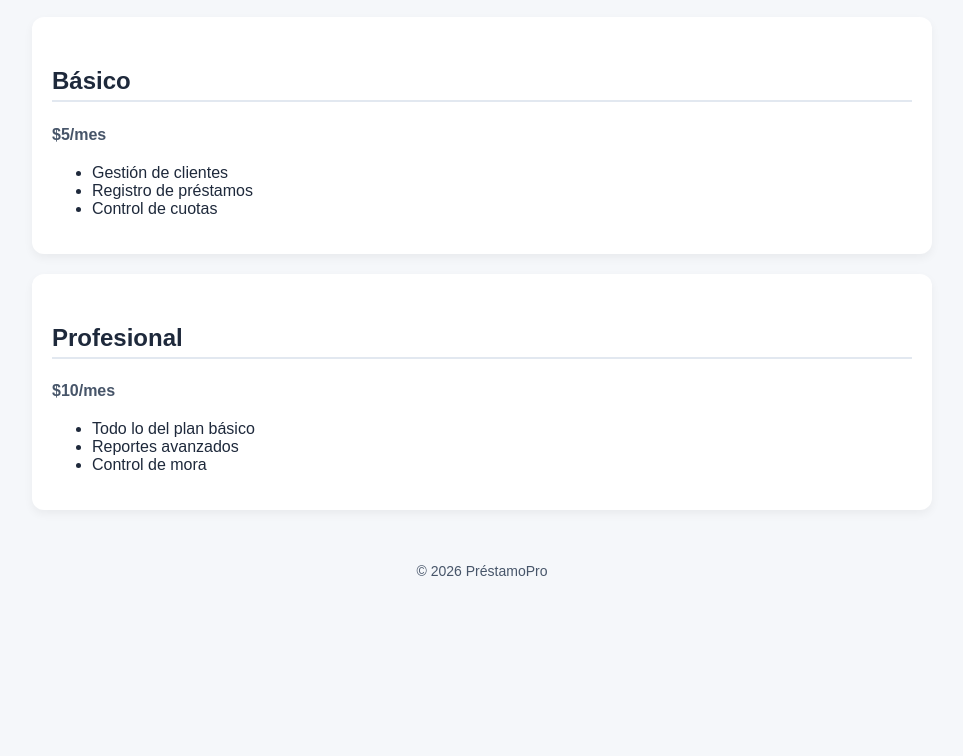
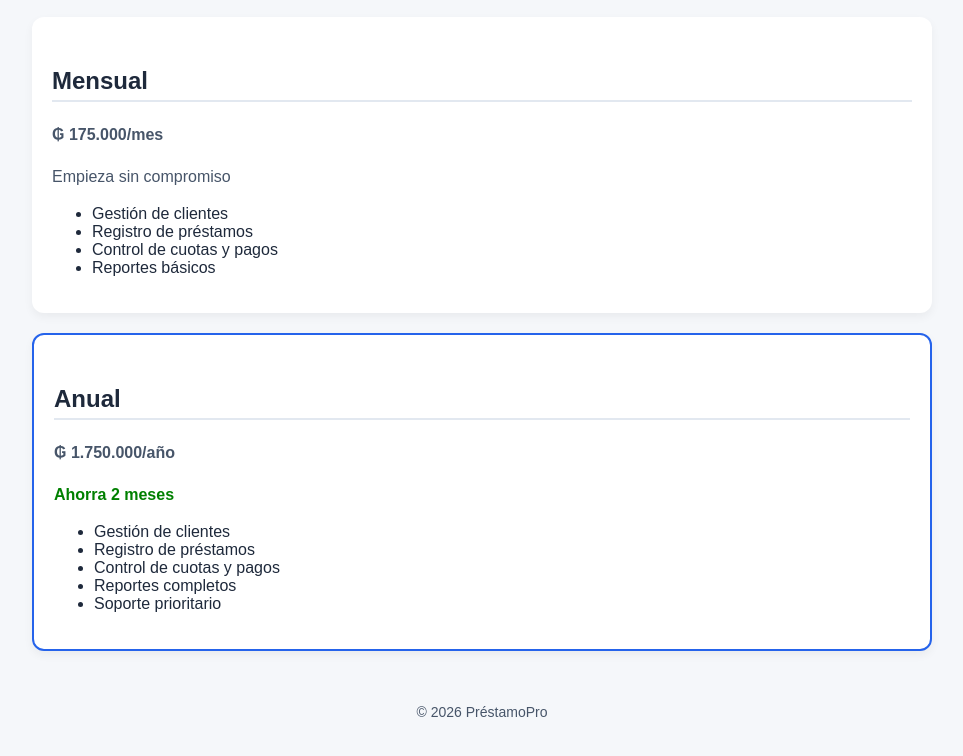
Before and after one commit to StarLord-Dev/prestamopro-legal, a website: page pricing.html in a window 1280 px wide. Shown: the part 128-884 px from the top of the page, without its empty margins (158-1121 px from the left). Before the commit the page ends 800 px from the top, so only its background shows below. Drawn offline with Linux system fonts and the light colour scheme.

Commit message:
Pricing update

```diff
--- a/pricing.html
+++ b/pricing.html
@@ -77,22 +77,28 @@
     <h1>Planes</h1>
 
     <div class="card">
-        <h2>Básico</h2>
-        <p><strong>$5/mes</strong></p>
+        <h2>Mensual</h2>
+        <p><strong>₲ 175.000/mes</strong></p>
+        <p style="color:#475569;">Empieza sin compromiso</p>
         <ul>
             <li>Gestión de clientes</li>
             <li>Registro de préstamos</li>
-            <li>Control de cuotas</li>
+            <li>Control de cuotas y pagos</li>
+            <li>Reportes básicos</li>
         </ul>
     </div>
 
-    <div class="card">
-        <h2>Profesional</h2>
-        <p><strong>$10/mes</strong></p>
+    <div class="card" style="border:2px solid #2563eb;">
+        <h2>Anual</h2>
+        <p><strong>₲ 1.750.000/año</strong></p>
+
+        <p style="color:green; font-weight:bold;">Ahorra 2 meses</p>
         <ul>
-            <li>Todo lo del plan básico</li>
-            <li>Reportes avanzados</li>
-            <li>Control de mora</li>
+            <li>Gestión de clientes</li>
+            <li>Registro de préstamos</li>
+            <li>Control de cuotas y pagos</li>
+            <li>Reportes completos</li>
+            <li>Soporte prioritario</li>
         </ul>
     </div>
 
```
Also changed, not shown: index.html (+9 -7 lines).
